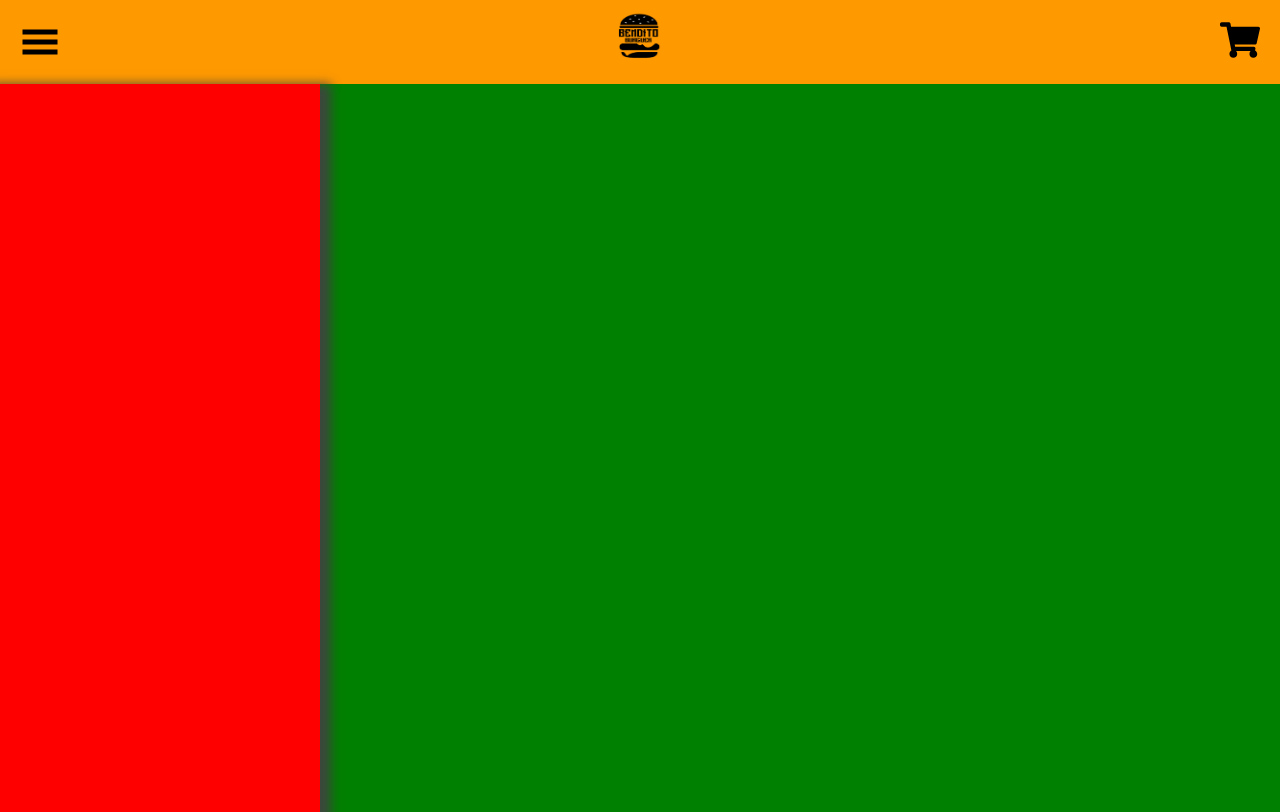
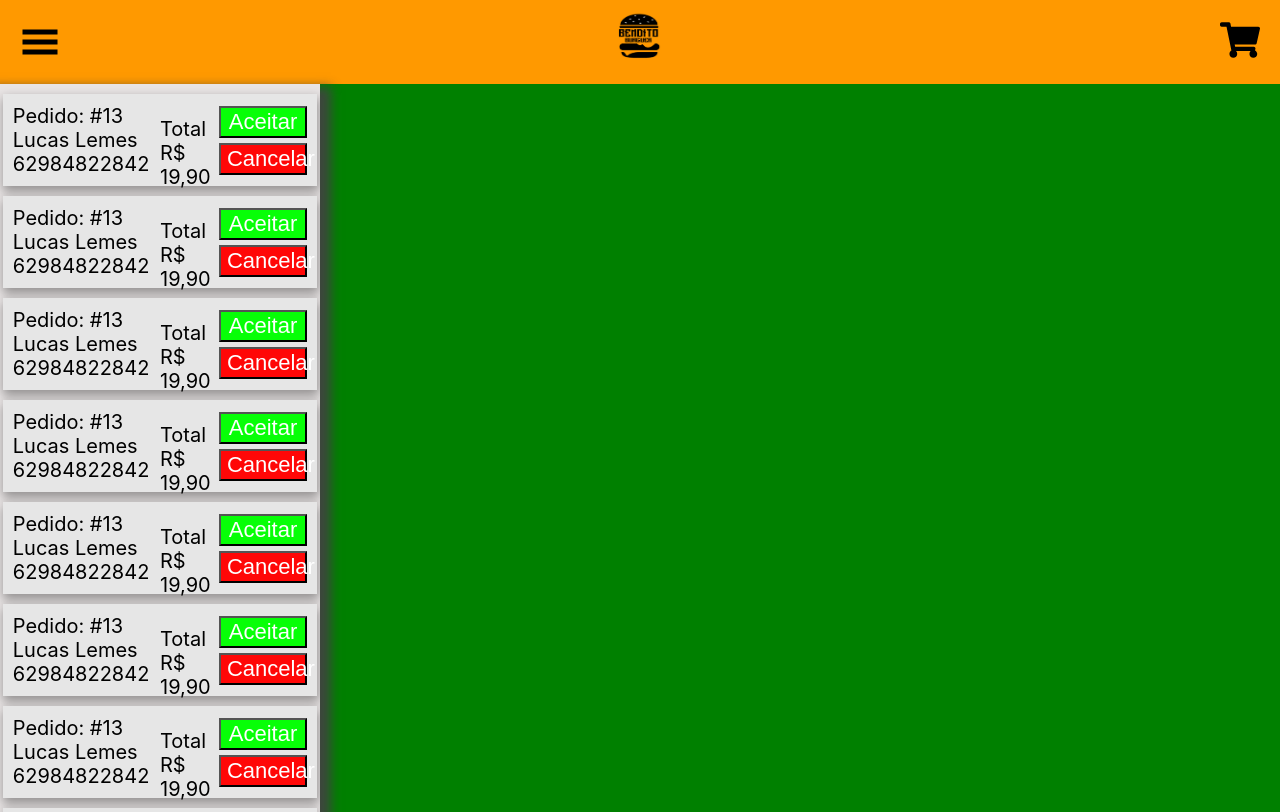
Before and after one commit to LukeRekt/BenditoBurger, a React (Create React App) app: page /painel in a window 1280 px wide. Built offline with nearby package versions, Linux system fonts and the light colour scheme.

Commit message:
Sidebar de pedidos

```diff
--- a/src/components/Pages/Painel/Painel.js
+++ b/src/components/Pages/Painel/Painel.js
@@ -1,10 +1,19 @@
+import Pedidos from '../../PainelComponents/Pedidos/Pedidos'
 import styles from './Painel.module.css'
 
 export default function Painel(){
     return (
     <div className={styles.container}>
         <div className={styles.leftSide}>
-
+            <Pedidos/>
+            <Pedidos/>
+            <Pedidos/>
+            <Pedidos/>
+            <Pedidos/>
+            <Pedidos/>
+            <Pedidos/>
+            <Pedidos/>
+            <Pedidos/>
         </div>
         <div className={styles.rightSide}></div>
     </div>)
--- a/src/components/Pages/Painel/Painel.module.css
+++ b/src/components/Pages/Painel/Painel.module.css
@@ -1,16 +1,38 @@
 .container{
     width: 100%;
     height: 91%;
-    background-color: blue;
     display: flex;
     align-items: center;
 }
 .leftSide{
-background-color: red;
 width: 25%;
 height: 100%;
-box-shadow: 1px 10px 10px 10px rgba(65, 65, 65, 0.918);
+box-shadow: 1px 13px 10px 10px rgba(65, 65, 65, 0.918);
 z-index: 1;
+display: flex;
+align-items: center;
+flex-direction: column;
+overflow: scroll;
+overflow-x: hidden;
+}
+.leftSide::-webkit-scrollbar-track
+{
+	-webkit-box-shadow: inset 0 0 6px rgba(0,0,0,0.3);
+	border-radius: 10px;
+	background-color: #F5F5F5;
+}
+
+.leftSide::-webkit-scrollbar
+{
+	width: 12px;
+	background-color: #F5F5F5;
+}
+
+.leftSide::-webkit-scrollbar-thumb
+{
+	border-radius: 10px;
+	-webkit-box-shadow: inset 0 0 6px rgba(0,0,0,.3);
+	background-color: #D62929;
 }
 .rightSide{
 background-color: green;
--- a/src/components/PainelComponents/Pedidos/Pedidos.js
+++ b/src/components/PainelComponents/Pedidos/Pedidos.js
@@ -0,0 +1,23 @@
+import styles from "./Pedidos.module.css"
+
+export default function Pedidos (){
+    return (
+        <div className={styles.container}>
+            <div className={styles.leftPedido}>
+                <span>Pedido: #13</span>
+                <span>Lucas Lemes</span>
+                <span>62984822842</span>
+            </div>
+            <div className={styles.rightPedido}>
+                <div className={styles.pedidosText}>
+                <span>Total</span>
+                <span>R$ 19,90</span>
+                </div>
+                <div className={styles.pedidosButton}>
+                <button className={styles.botaoAceitar}>Aceitar</button>
+                <button className={styles.botaoCancelar}>Cancelar</button>
+                </div>
+            </div>
+        </div>
+    )
+}
--- a/src/components/PainelComponents/Pedidos/Pedidos.module.css
+++ b/src/components/PainelComponents/Pedidos/Pedidos.module.css
@@ -0,0 +1,48 @@
+.container{
+    background-color: rgb(230, 230, 230);
+    width: 92%;
+    height: 100px;
+    margin-top: 10px;
+    display: flex;
+    align-items: center;
+    justify-content: space-between;
+    padding: 10px;
+    font-size: 20px;
+    box-shadow: 1px 5px 10px 1px rgba(0, 0, 0, 0.356);
+}
+.leftPedido{
+ display: flex;
+ flex-direction: column;
+ width: 50%;
+}
+.rightPedido{
+    display: flex;
+    align-items: center;
+    justify-content: space-between;
+    width: 50%;
+    height: 100%;
+
+}
+.pedidosText{
+    display: flex;
+    flex-direction: column;
+    justify-content: space-between;
+    height: 65%;
+    font-size: 20px;
+}
+.pedidosButton{
+width: 60%;
+}
+.botaoAceitar{
+background-color: rgb(7, 255, 7);
+color: white;
+font-size: 22px;
+width: 100%;
+margin-bottom: 5px;
+}
+.botaoCancelar{
+    background-color: rgb(255, 7, 7);
+    color: white;
+    font-size: 22px;
+    width: 100%;
+}
```
